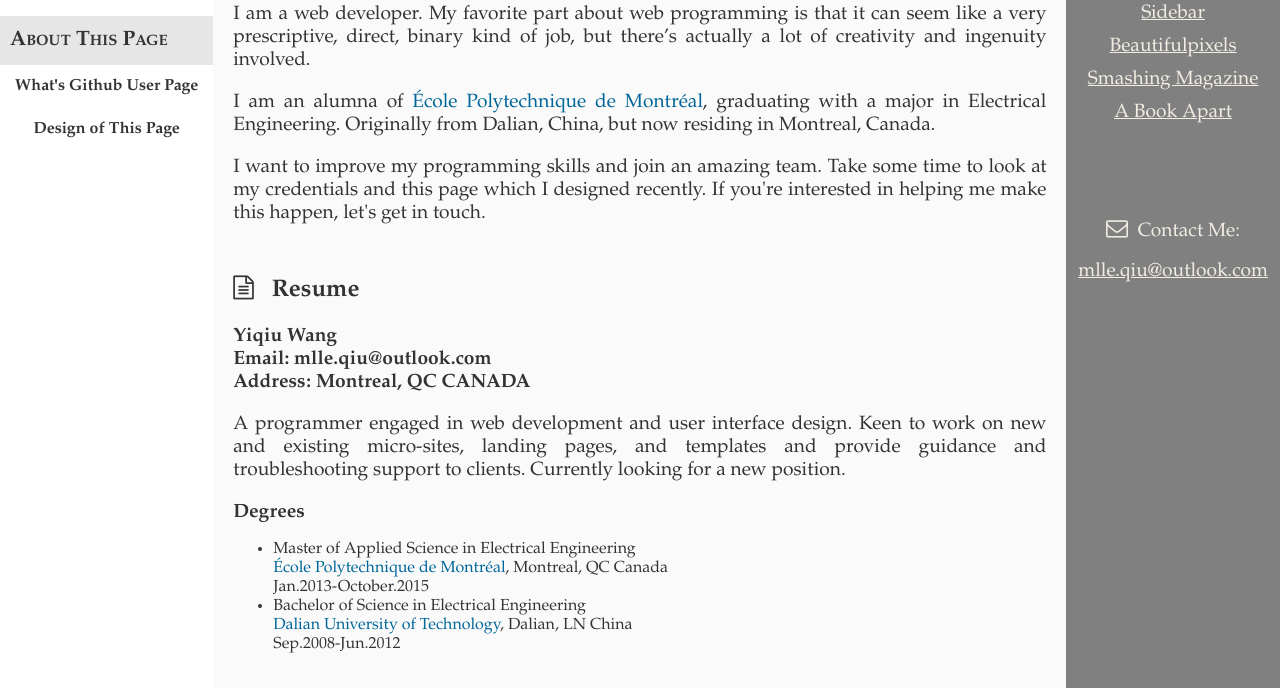
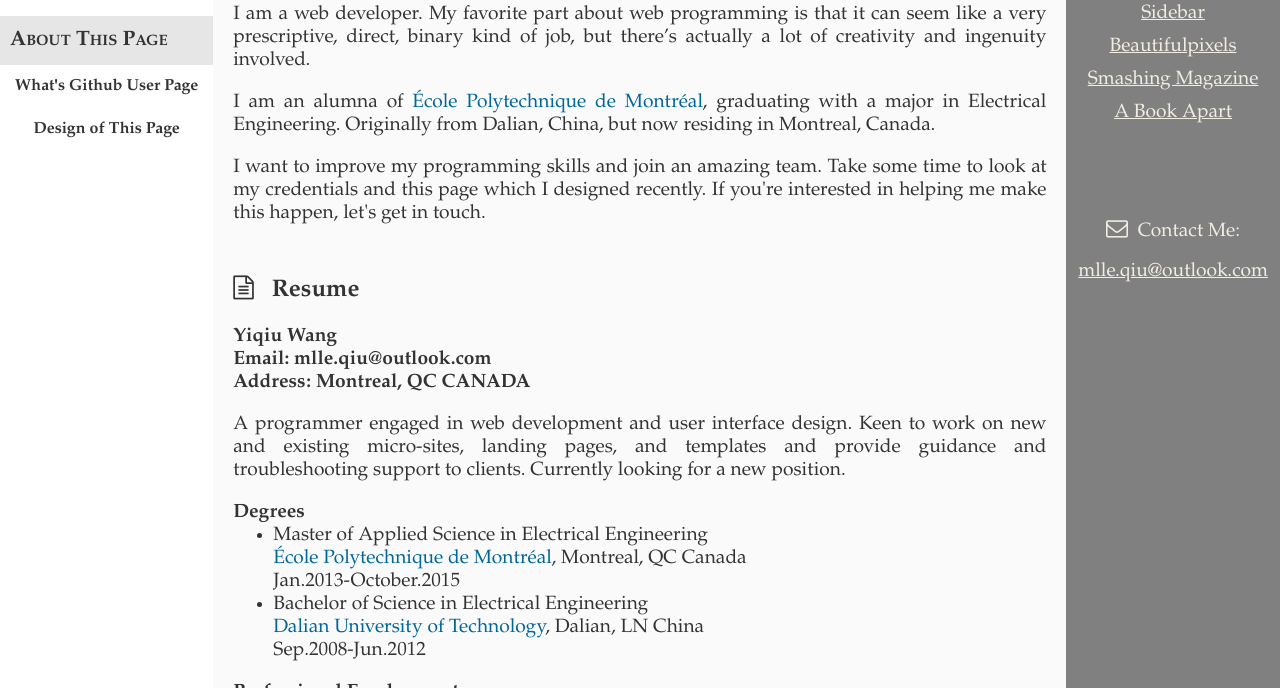
Before and after one commit to Yiqiuuuuuu/yiqiuuuuuu.github.io, a plain HTML site: page index.html in a window 1280 px wide. Shown: the part 189-877 px from the top of the page. Drawn offline with Linux system fonts and the light colour scheme; a script that the page names is missing.

Commit message:
Update contentCSS.css

```diff
--- a/css/contentCSS.css
+++ b/css/contentCSS.css
@@ -14,15 +14,24 @@ h2 {
 	margin:12px 0 0 0;
 }
 
-.col-8 p {
+p.content-p {
 	text-align: justify;
     text-justify: inter-word;
     font-size: 1.2em;
-    margin:0;
+    margin: 0;
 }
 
+li.content-li {
+    margin: 0;
+    padding: 0;
+    font-size: 1.2em;
+}
 
-.col-8 b {
+ul.content-ul {
+    margin: 0;
+}
+
+b.content-b {
 	font-size:1.2em;
 	/*background-color:yellow;*/
 	margin:0;
@@ -65,7 +74,7 @@ div.pieLable {
 	/*background-color: red;*/
 }
 
-a.schoolLink {
+a.schoolLink, a.companyLink {
     color: #006699;
     text-decoration: none;
 }
```
